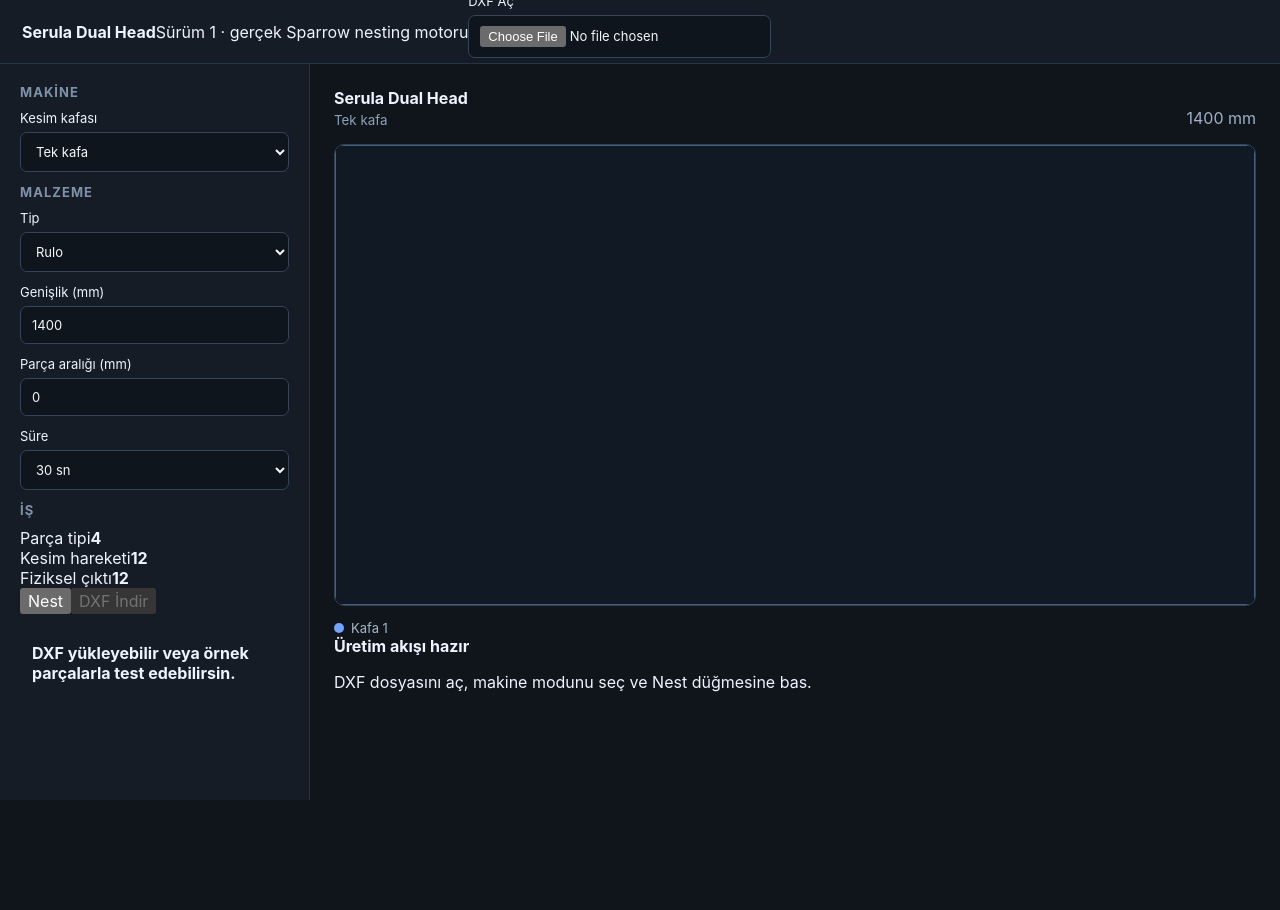
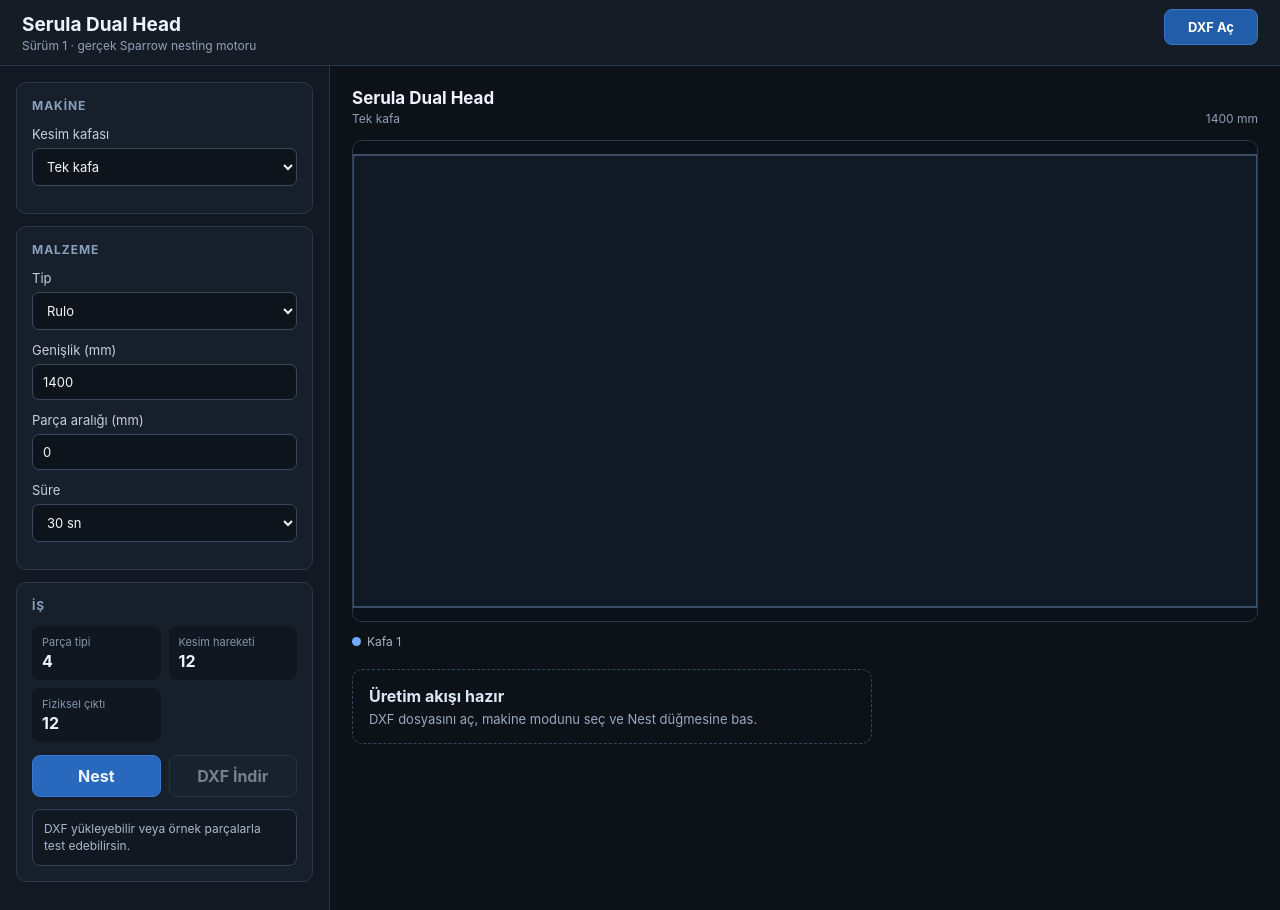
Before and after one commit to M93hasan/pro-test-, a React (Vite) app: page / in a window 1280 px wide. Before the commit the page ends 800 px from the top, so only its background shows below. Built offline with nearby package versions, Linux system fonts and the light colour scheme.

Commit message:
Style real dual-head nesting workflow

```diff
--- a/src/styles.css
+++ b/src/styles.css
@@ -1,127 +1,186 @@
 :root {
   font-family: Inter, ui-sans-serif, system-ui, -apple-system, BlinkMacSystemFont, "Segoe UI", sans-serif;
-  color: #eef4ff;
-  background: #10151c;
+  color: #edf4ff;
+  background: #0d1218;
   color-scheme: dark;
 }
 * { box-sizing: border-box; }
-body { margin: 0; min-width: 320px; background: #10151c; }
+body { margin: 0; min-width: 320px; background: #0d1218; }
 button, input, select { font: inherit; }
+button { cursor: pointer; }
+button:disabled { cursor: not-allowed; opacity: .45; }
 .app { min-height: 100vh; }
 .topbar {
-  height: 64px;
+  height: 66px;
   display: flex;
   align-items: center;
+  justify-content: space-between;
+  gap: 18px;
   padding: 0 22px;
   background: #151c25;
-  border-bottom: 1px solid #283445;
+  border-bottom: 1px solid #293648;
 }
-.brand { display: flex; flex-direction: column; gap: 2px; }
-.brand strong { font-size: 19px; }
-.brand span { font-size: 12px; color: #91a0b3; }
+.topbar > div { display: flex; flex-direction: column; gap: 2px; }
+.topbar strong { font-size: 19px; }
+.topbar span { color: #91a2b8; font-size: 12px; }
+.file-button {
+  display: inline-flex;
+  align-items: center;
+  justify-content: center;
+  min-width: 94px;
+  padding: 9px 14px;
+  border: 1px solid #3b75c8;
+  border-radius: 8px;
+  background: #215da9;
+  color: white;
+  font-weight: 700;
+  cursor: pointer;
+}
+.file-button input { display: none; }
 .layout {
   display: grid;
-  grid-template-columns: 310px minmax(0, 1fr);
-  min-height: calc(100vh - 64px);
+  grid-template-columns: 330px minmax(0, 1fr);
+  min-height: calc(100vh - 66px);
 }
 .sidebar {
-  padding: 20px;
-  background: #151c25;
-  border-right: 1px solid #283445;
+  padding: 16px;
+  border-right: 1px solid #283548;
+  background: #121922;
   overflow: auto;
 }
-.sidebar h2 {
-  font-size: 13px;
+.panel {
+  padding: 15px;
+  margin-bottom: 12px;
+  border: 1px solid #2b394d;
+  border-radius: 10px;
+  background: #171f2a;
+}
+.panel h2 {
+  margin: 0 0 13px;
+  color: #88a0be;
+  font-size: 12px;
+  letter-spacing: .08em;
   text-transform: uppercase;
-  letter-spacing: .08em;
-  color: #7f92aa;
-  margin: 22px 0 10px;
 }
-.sidebar h2:first-child { margin-top: 0; }
 label {
   display: grid;
   gap: 6px;
+  margin-bottom: 12px;
+  color: #c4cfdd;
   font-size: 13px;
-  margin-bottom: 12px;
 }
 input, select {
   width: 100%;
-  padding: 10px 11px;
+  padding: 9px 10px;
+  border: 1px solid #384960;
   border-radius: 7px;
-  border: 1px solid #34445a;
-  background: #0f151d;
-  color: #f4f7fb;
+  background: #0e141c;
+  color: #f3f7fc;
   outline: none;
 }
-input:focus, select:focus { border-color: #4d8dff; }
-.status {
-  margin-top: 18px;
-  padding: 11px 12px;
+input:focus, select:focus { border-color: #568ee2; }
+.info-card {
+  display: grid;
+  gap: 3px;
+  padding: 11px;
+  border: 1px solid #31517a;
   border-radius: 8px;
+  background: #12233a;
+}
+.info-card b { color: #8eb8f6; font-size: 11px; text-transform: uppercase; }
+.info-card strong { font-size: 20px; }
+.info-card small { color: #95a9c2; line-height: 1.4; }
+.metrics { display: grid; grid-template-columns: 1fr 1fr; gap: 8px; }
+.metrics div {
+  display: grid;
+  gap: 2px;
+  padding: 9px 10px;
+  border-radius: 8px;
+  background: #101720;
+}
+.metrics span { color: #8395ab; font-size: 11px; }
+.metrics b { font-size: 16px; }
+.actions { display: grid; grid-template-columns: 1fr 1fr; gap: 8px; margin-top: 13px; }
+.actions button {
+  padding: 10px 12px;
+  border: 1px solid #3a4b61;
+  border-radius: 8px;
+  background: #1b2634;
+  color: #eef5ff;
   font-weight: 700;
 }
-.status.good {
-  background: #143724;
-  color: #8ce6ad;
-  border: 1px solid #24593c;
+.actions .primary { border-color: #3c78ce; background: #2869bd; }
+.actions .danger { border-color: #83414b; background: #54262d; }
+.status {
+  margin-top: 12px;
+  padding: 10px 11px;
+  border: 1px solid #334359;
+  border-radius: 8px;
+  color: #aab8ca;
+  background: #111821;
+  font-size: 12px;
+  line-height: 1.45;
 }
-.status.bad {
-  background: #3b1c20;
-  color: #ffadb5;
-  border: 1px solid #71323a;
+.status.good { border-color: #285d40; color: #9be4b7; background: #123522; }
+.status.bad { border-color: #743740; color: #ffb5bd; background: #391d22; }
+.warnings { padding-left: 18px; color: #eacb8b; font-size: 11px; line-height: 1.45; }
+.workspace { min-width: 0; padding: 22px; overflow: auto; }
+.workspace-head {
+  display: flex;
+  justify-content: space-between;
+  align-items: flex-end;
+  gap: 16px;
+  margin-bottom: 14px;
 }
-.issues {
-  padding-left: 18px;
-  color: #ffbdc4;
+.workspace-head > div { display: flex; flex-direction: column; gap: 3px; }
+.workspace-head strong { font-size: 17px; }
+.workspace-head small, .workspace-head > span { color: #8ea0b7; font-size: 12px; }
+.canvas-shell {
+  min-height: 480px;
+  overflow: auto;
+  border: 1px solid #2c3b4f;
+  border-radius: 10px;
+  background: #090e14;
+}
+svg {
+  display: block;
+  width: 100%;
+  min-width: 720px;
+  min-height: 480px;
+  max-height: 72vh;
+  background: #0b1118;
+}
+.material { fill: #111a24; stroke: #526d90; stroke-width: 2; }
+.part { stroke-width: 1.5; vector-effect: non-scaling-stroke; }
+.head1 { fill: rgba(55, 126, 226, .35); stroke: #73a9ff; }
+.head2 { fill: rgba(43, 178, 111, .33); stroke: #65dfa0; }
+.sheet-label { fill: #8499b4; font-size: 18px; }
+.legend {
+  display: flex;
+  flex-wrap: wrap;
+  gap: 17px;
+  margin-top: 12px;
+  color: #a4b2c4;
   font-size: 12px;
 }
-.workspace { padding: 24px; overflow: auto; }
-.workspace-head {
-  display: flex;
-  align-items: flex-end;
-  justify-content: space-between;
-  gap: 18px;
-  margin-bottom: 16px;
+.legend span { display: inline-flex; align-items: center; gap: 6px; }
+.dot { width: 9px; height: 9px; border-radius: 50%; }
+.dot.one { background: #73a9ff; }
+.dot.two { background: #65dfa0; }
+.empty-state {
+  max-width: 520px;
+  margin-top: 20px;
+  padding: 16px;
+  border: 1px dashed #34475f;
+  border-radius: 10px;
+  color: #99a9bd;
 }
-.workspace-head div { display: flex; flex-direction: column; }
-.workspace-head small { margin-top: 4px; color: #8da0b8; }
-.workspace-head > span { color: #9eb0c8; }
-.canvas-shell { max-width: 100%; overflow: auto; }
-svg {
-  display: block;
-  max-width: 100%;
-  height: auto;
-  background: #0c1118;
-  border: 1px solid #334156;
-  border-radius: 10px;
+.empty-state strong { color: #dce7f5; }
+.empty-state p { margin: 5px 0 0; font-size: 13px; }
+@media (max-width: 820px) {
+  .layout { grid-template-columns: 1fr; }
+  .sidebar { border-right: 0; border-bottom: 1px solid #283548; }
+  .workspace { padding: 14px; }
+  .workspace-head { align-items: flex-start; flex-direction: column; }
+  .topbar { padding: 0 14px; }
 }
-.material { fill: #111a24; stroke: #6382ad; stroke-width: 2; }
-.head { stroke-width: 3; }
-.head1 { fill: rgba(44,108,207,.34); stroke: #70a4ff; }
-.head2 { fill: rgba(47,163,107,.34); stroke: #6ae0a0; }
-svg text { font-size: 28px; fill: #dfe9f8; pointer-events: none; }
-.legend {
-  display: flex;
-  gap: 18px;
-  margin-top: 14px;
-  color: #a9b6c7;
-  font-size: 13px;
-}
-.legend span { display: flex; align-items: center; gap: 7px; }
-.dot { width: 10px; height: 10px; border-radius: 50%; display: inline-block; }
-.dot.one { background: #70a4ff; }
-.dot.two { background: #6ae0a0; }
-.rule-card {
-  margin-top: 18px;
-  max-width: 760px;
-  padding: 14px 16px;
-  border: 1px solid #2f4057;
-  border-radius: 10px;
-  background: #141c27;
-}
-.rule-card p { margin: 7px 0 0; color: #aab8ca; line-height: 1.5; }
-@media (max-width: 800px) {
-  .layout { grid-template-columns: 1fr; }
-  .sidebar { border-right: 0; border-bottom: 1px solid #283445; }
-  .workspace-head { align-items: flex-start; flex-direction: column; }
-}
```
